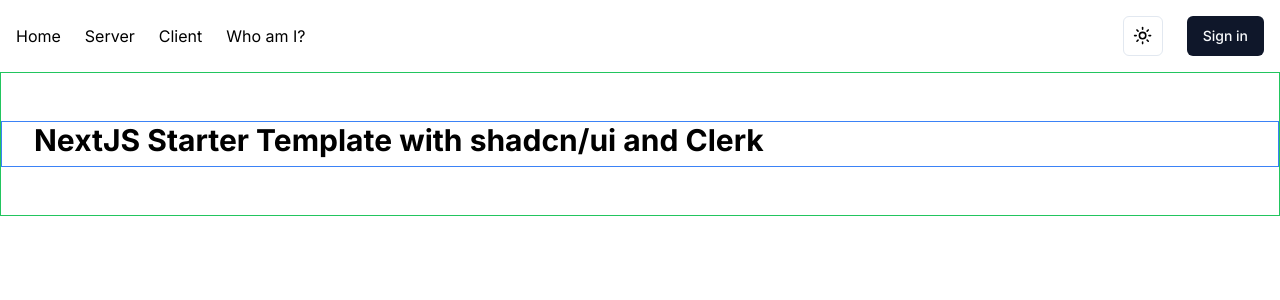
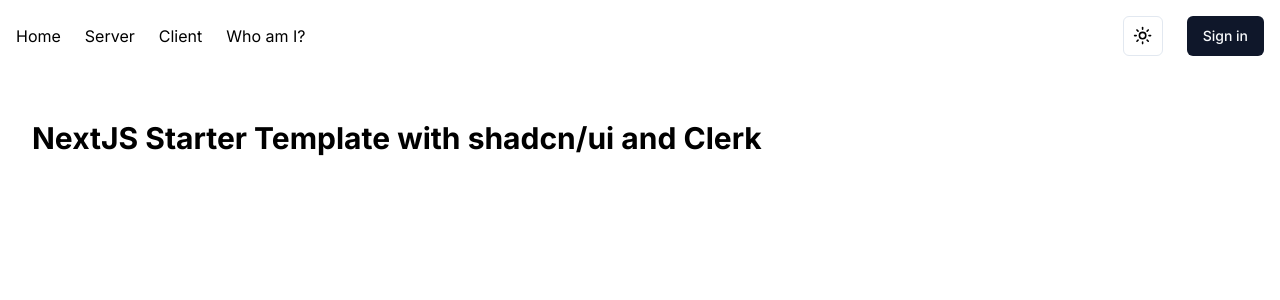
Before and after one commit to johnhm22/clerk-template, a Next.js app: page / in a window 1280 px wide. Shown: the top 300 px of the page. Built offline with nearby package versions, Linux system fonts and the light colour scheme; no server answers.

Commit message:
Removing borders used to help when coding tailwind

```diff
--- a/app/page.tsx
+++ b/app/page.tsx
@@ -1,7 +1,7 @@
 export default function Home() {
   return (
-    <section className='border border-green-500 py-12'>
-      <div className='container border border-blue-500'>
+    <section className='py-12'>
+      <div className='container'>
         <h1 className='mb-2 text-3xl font-bold'>
           NextJS Starter Template with shadcn/ui and Clerk
         </h1>
```
